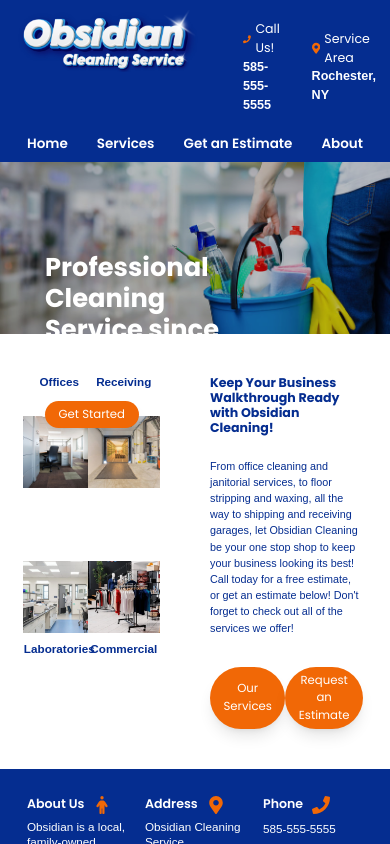
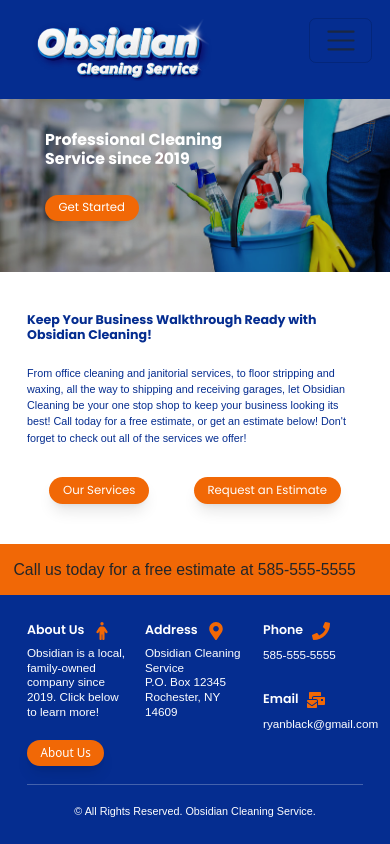
Before and after one commit to dm9965/obsidian-cleaning, a React (Vite) app in the folder client/: page / in a window 390 px wide. Built offline with nearby package versions, Linux system fonts and the light colour scheme.

Commit message:
updating for mobile friendly

```diff
--- a/client/src/components/Footer.tsx
+++ b/client/src/components/Footer.tsx
@@ -6,7 +6,7 @@
 
 const Footer = () => {
     return (
-        <div className={"tw-bg-primary-dark-blue tw-text-primary-white tw-w-full tw-p-6"}>
+        <div className={"xs:tw-mt-0 md:tw-mt-10 tw-bg-primary-dark-blue tw-text-primary-white tw-w-full tw-p-6"}>
             <div className={"tw-grid tw-grid-cols-3 tw-gap-x-4"}>
                 <div>
                     <div className={"tw-flex tw-gap-x-2"}>
--- a/client/src/components/LandingPage.tsx
+++ b/client/src/components/LandingPage.tsx
@@ -10,16 +10,16 @@
     const navigate = useNavigate();
 
     return (
-        <div className={""}>
+        <div className={"tw-flex tw-flex-col tw-justify-between tw-h-full"}>
             <div className={"tw-relative"}>
                 <img src={Stock} className={"tw-w-full tw-brightness-75"}/>
-                <div className={"tw-absolute tw-left-10 tw-top-20 tw-font-poppins"}>
-                    <h3 className={"tw-font-bold tw-w-3/5 tw-text-primary-white tw-pb-3"}> Professional Cleaning Service since 2019 </h3>
+                <div className={"tw-absolute tw-left-10 xs:tw-top-7 md:tw-top-20 tw-font-poppins"}>
+                    <h3 className={"tw-font-bold tw-w-3/5 tw-text-primary-white tw-pb-3 xs:tw-text-md"}> Professional Cleaning Service since 2019 </h3>
                     <ObsidianButton> Get Started </ObsidianButton>
                 </div>
             </div>
             <div className={"tw-flex tw-flex-row tw-py-3 tw-text-primary-dark-blue tw-font-poppins"}>
-                <div className={"tw-grid tw-grid-cols-2 tw-p-6 tw-text-xs"}>
+                <div className={"xs:tw-hidden md:tw-grid tw-grid-cols-2 tw-p-6 tw-text-xs"}>
                     <div className={"tw-flex tw-flex-col tw-items-center"}>
                         <p className={"tw-font-semibold tw-leading-tight"}>Offices</p>
                         <div
@@ -67,6 +67,11 @@
                     </div>
                 </div>
             </div>
+            <div className={"xs:tw-flex md:tw-hidden tw-w-full tw-bg-primary-orange tw-p-3"}>
+                <p className={"tw-text-md tw-text-center tw-p-0 tw-m-0"}>Call us today for a free estimate at
+                   585-555-5555
+                </p>
+            </div>
         </div>
     )
 }
--- a/client/src/components/Navigation.tsx
+++ b/client/src/components/Navigation.tsx
@@ -1,14 +1,24 @@
 import Logo from "../assets/images/ObsidianNew.png";
 import { FaMapMarkerAlt } from 'react-icons/fa';
 import { FaPhone } from "react-icons/fa";
+import {Collapse, Nav, Navbar, NavbarToggler, NavItem} from "reactstrap";
+import {useState} from "react";
+import {useNavigate} from "react-router";
 
 const Navigation = () => {
+    const [menuOpen, setMenuOpen] = useState(false);
+    const toggleNav = () => {
+        setMenuOpen(!menuOpen);
+    }
+
+    // const navigate = useNavigate();
+
     return (
-        <header
-            className={"tw-w-full tw-z-1 tw-flex tw-flex-col tw-items-center tw-bg-primary-dark-blue"}>
+        <Navbar
+            className={"tw-w-full tw-z-1 tw-flex tw-flex-col tw-items-center tw-bg-primary-dark-blue tw-shadow-lg tw-relative"}>
             <div className={"tw-flex tw-w-full tw-items-start tw-justify-between"}>
                 <img src={Logo} className={"tw-w-48 tw-p-2"} alt={'Obsidian Logo'}/>
-                <div className={"tw-text-primary-white tw-h-full tw-font-poppins tw-flex tw-justify-center tw-items-center tw-gap-x-6 tw-mt-3 tw-px-6"}>
+                <div className={"tw-text-primary-white tw-h-full tw-font-poppins xs:tw-hidden md:tw-flex tw-justify-center tw-items-center tw-gap-x-6 tw-mt-3 tw-px-6"}>
                     <div className={"tw-flex tw-flex-col tw-items-start"}>
                         <div className={"tw-flex tw-text-sm tw-items-center"}>
                             <FaPhone className={"tw-fill-primary-orange"}/>
@@ -24,17 +34,53 @@
                         <p className={"tw-font-bold tw-text-sm"}>Rochester, NY</p>
                     </div>
                 </div>
+                {window.innerWidth < 500 && (
+                    <div className={"tw-p-3"}>
+                        <NavbarToggler
+                            style={{
+                                position: "absolute",
+                                right: "1rem", // Adjust based on your design
+                                top: "1rem",   // Adjust based on your design
+                            }}
+                            onClick={toggleNav}
+                            navbar
+                        />
+                        <Collapse isOpen={menuOpen} className={"tw-absolute tw-z-10 tw-bg-primary-white tw-border tw-border-primary-gray tw-shadow-lg tw-p-3 tw-pl-6 tw-rounded-lg tw-right-2 tw-mt-10"} navbar>
+                            <Nav navbar className={"ms-auto tw-flex tw-flex-col tw-items-end tw-gap-y-2"}>
+                                <a href={"/"}
+                                   className={"hover:tw-border-b-2 hover:tw-border-b-primary-orange tw-text-md tw-text-primary-dark-blue tw-font-medium tw-no-underline"}>
+                                    Home
+                                </a>
+                                <a href={"/Services"}
+                                   className={"hover:tw-border-b-2 hover:tw-border-b-primary-orange tw-text-md tw-text-primary-dark-blue tw-font-medium  tw-no-underline"}>
+                                    Services
+                                </a>
+                                <a href={"/Estimates"}
+                                   className={"hover:tw-border-b-2 hover:tw-border-b-primary-orange tw-text-md tw-text-primary-dark-blue tw-font-medium  tw-no-underline"}>
+                                    Get an Estimate
+                                </a>
+                                <a href={"/About"}
+                                   className={"hover:tw-border-b-2 hover:tw-border-b-primary-orange tw-text-md tw-text-primary-dark-blue tw-font-medium  tw-no-underline"}>
+                                    About
+                                </a>
+                            </Nav>
+                        </Collapse>
+                    </div>
+                )}
             </div>
-            <div className={"tw-bg-primary-dark-blue tw-w-full tw-flex tw-justify-center"}>
+            <div className={"tw-bg-primary-dark-blue tw-w-full xs:tw-hidden md:tw-flex tw-justify-center"}>
                 <div
                     className={"tw-flex tw-font-poppins tw-font-semibold tw-w-full tw-px-6 tw-gap-x-3 tw-items-center tw-text-xs tw-justify-between tw-p-2 tw-h-[2rem]"}>
-                    <a href={"/"} className={"hover:tw-border-b-2 hover:tw-border-b-primary-orange tw-text-[.75rem] tw-text-primary-white tw-no-underline"}>
+                    <a href={"/"}
+                       className={"hover:tw-border-b-2 hover:tw-border-b-primary-orange tw-text-[.75rem] tw-text-primary-white tw-no-underline"}>
                         Home
                     </a>
-                    <a href={"/Services"} className={"hover:tw-border-b-2 hover:tw-border-b-primary-orange tw-text-[.75rem] tw-text-primary-white tw-no-underline"}>
+                    <a href={"/Services"}
+                       className={"hover:tw-border-b-2 hover:tw-border-b-primary-orange tw-text-[.75rem] tw-text-primary-white tw-no-underline"}>
                         Services
                     </a>
-                    <a href={"/Estimates"} className={"hover:tw-border-b-2 hover:tw-border-b-primary-orange tw-text-[.75rem] tw-text-primary-white tw-no-underline"}>
+                    <a href={"/Estimates"}
+                       className={"hover:tw-border-b-2 hover:tw-border-b-primary-orange tw-text-[.75rem] tw-text-primary-white tw-no-underline"}>
                         Get an Estimate
                     </a>
                     <a href={"/About"} className={"hover:tw-border-b-2 hover:tw-border-b-primary-orange tw-text-[.75rem] tw-text-primary-white tw-no-underline"}>
@@ -42,7 +88,7 @@
                     </a>
                 </div>
             </div>
-        </header>
+        </Navbar>
     )
 }
 
--- a/client/tailwind.config.ts
+++ b/client/tailwind.config.ts
@@ -7,6 +7,14 @@
         "./src/**/*.{js,ts,jsx,tsx}",
     ],
     theme: {
+        screens: {
+            xs: "320px",
+            sm: "640px",
+            md: "768px",
+            lg: "1024px",
+            xl: "1280px",
+            xxl: "1600px",
+        },
         colors: {
             "primary-orange": "#f16806",
             "primary-blue": "#1745b9",
@@ -20,7 +28,7 @@
         fontSize: {
             xs: ".6rem",
             sm: ".7rem",
-            tiny: ".875rem",
+            md: ".875rem",
             base: "1rem",
             lg: "1.125rem",
             xl: "1.25rem",
```
